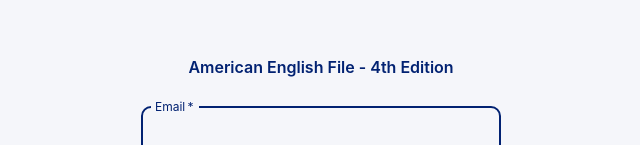
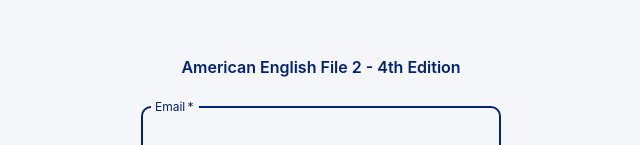
Before and after one commit to ixmawel3-hub/AEF2-4th-Edition, a React (Vite) app: page / in a window 1280 px wide. Shown: the part 375-520 px from the top of the page, without its empty margins (319-959 px from the left). Built offline with nearby package versions, Linux system fonts and the light colour scheme; no server answers.

Commit message:
correção de texto

```diff
--- a/index.html
+++ b/index.html
@@ -4,7 +4,7 @@
     <meta charset="UTF-8" />
     <link rel="icon" type="image" href="./icon.png" />
     <meta name="viewport" content="width=device-width, initial-scale=1.0" />
-    <title>American English File - 4th Edition</title>
+    <title>American English File 2 - 4th Edition</title>
   </head>
   <body>
     <div id="root"></div>
--- a/src/App.tsx
+++ b/src/App.tsx
@@ -82,7 +82,7 @@
       ) : (
         <Container component="main" maxWidth="lg" sx={{ py: { xs: 3, sm: 5 } }}>
           <Stack direction="row" sx={{ alignItems: 'center', justifyContent: 'space-between', mb: 3 }}>
-            <Typography variant="h4" component="h1">American English File - 4th Edition</Typography>
+            <Typography variant="h4" component="h1">American English File 2 - 4th Edition</Typography>
             <Tooltip title="Logoff"><IconButton onClick={handleLogoff} aria-label="Logoff"><LogoutIcon /></IconButton></Tooltip>
           </Stack>
           <Bookshelf onSelect={setSelected} allowedBookFilenames={allowedBookFilenames} />
--- a/src/components/Login.tsx
+++ b/src/components/Login.tsx
@@ -23,7 +23,7 @@
           alt="English Bookshelf"
           sx={{ width: 240, height: 240, mx: 'auto', mb: 1 }}
         />
-        <p style={{ textAlign: 'center', fontWeight: 600, color: '#022272' }}>American English File - 4th Edition</p>
+        <p style={{ textAlign: 'center', fontWeight: 600, color: '#022272' }}>American English File 2 - 4th Edition</p>
         <TextField
           label="Email"
           type="email"
```
